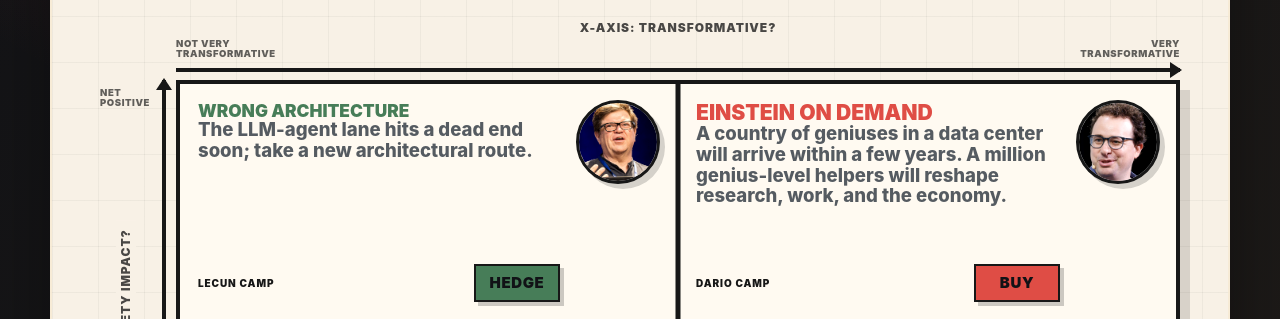
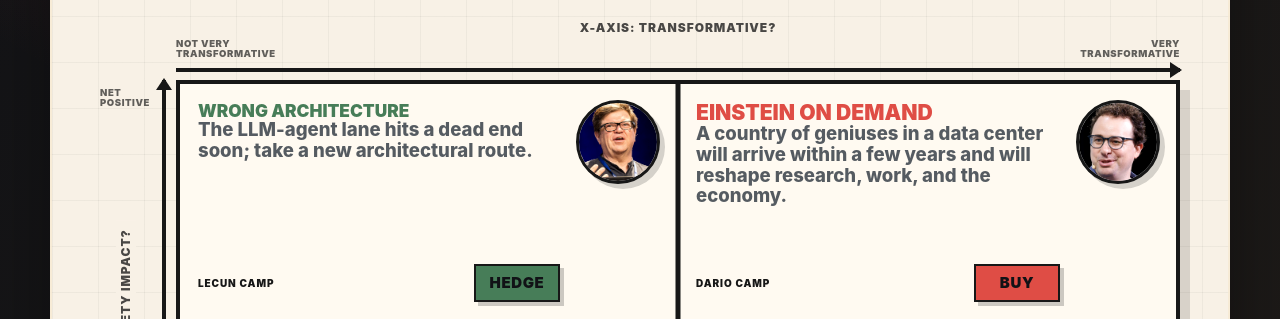
Before and after one commit to GirishLimaye123/websummit-vancouver-agent-pulse, a website: page index.html in a window 1280 px wide. Shown: the part 480-799 px from the top of the page. Drawn offline with Linux system fonts and the light colour scheme; files whose address does not match are found by name.

Commit message:
Tighten Dario camp sentence

```diff
--- a/index.html
+++ b/index.html
@@ -1420,7 +1420,7 @@
                 <span class="camp-copy">
                   <span>
                     <span class="camp-title">Einstein on Demand</span>
-                    <span class="camp-line">A country of geniuses in a data center will arrive within a few years. A million genius-level helpers will reshape research, work, and the economy.</span>
+                    <span class="camp-line">A country of geniuses in a data center will arrive within a few years and will reshape research, work, and the economy.</span>
                   </span>
                   <span class="camp-meta">
                     <span class="camp-name">Dario camp</span>
```
